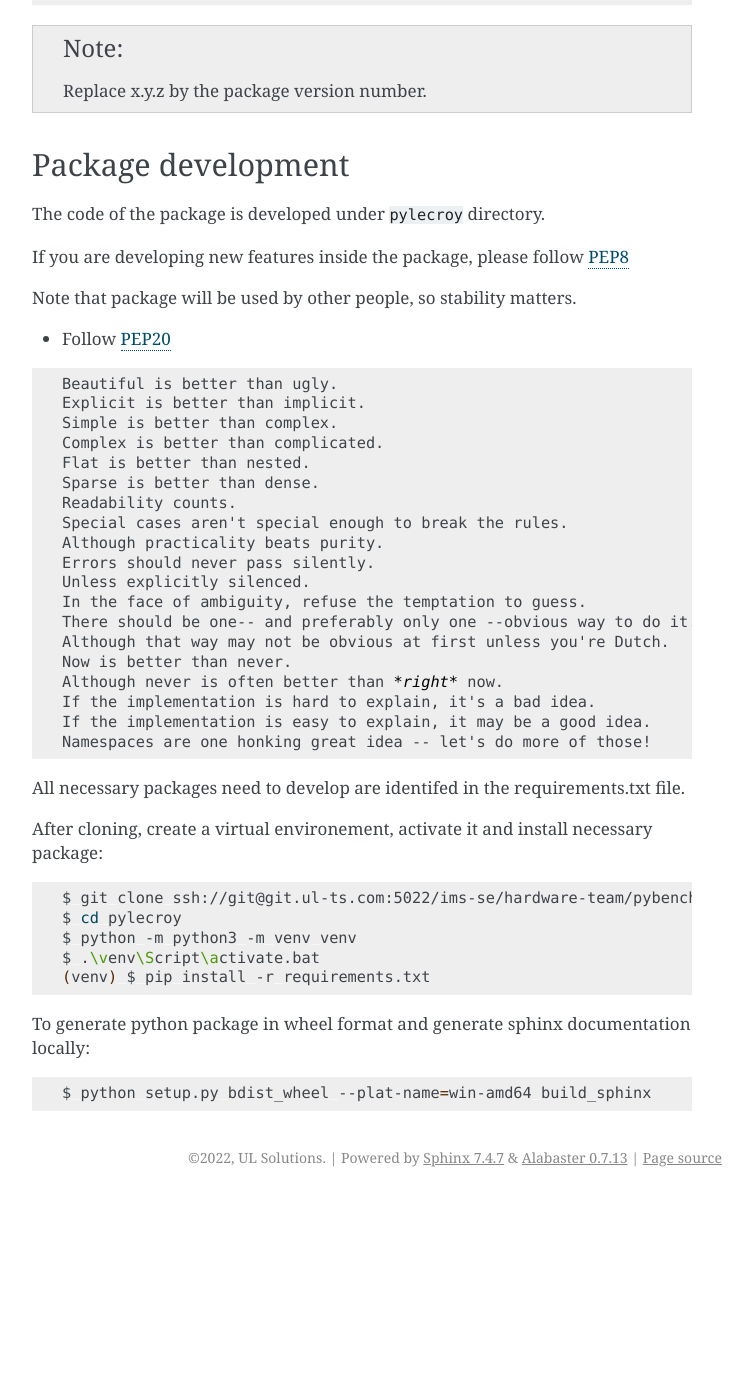
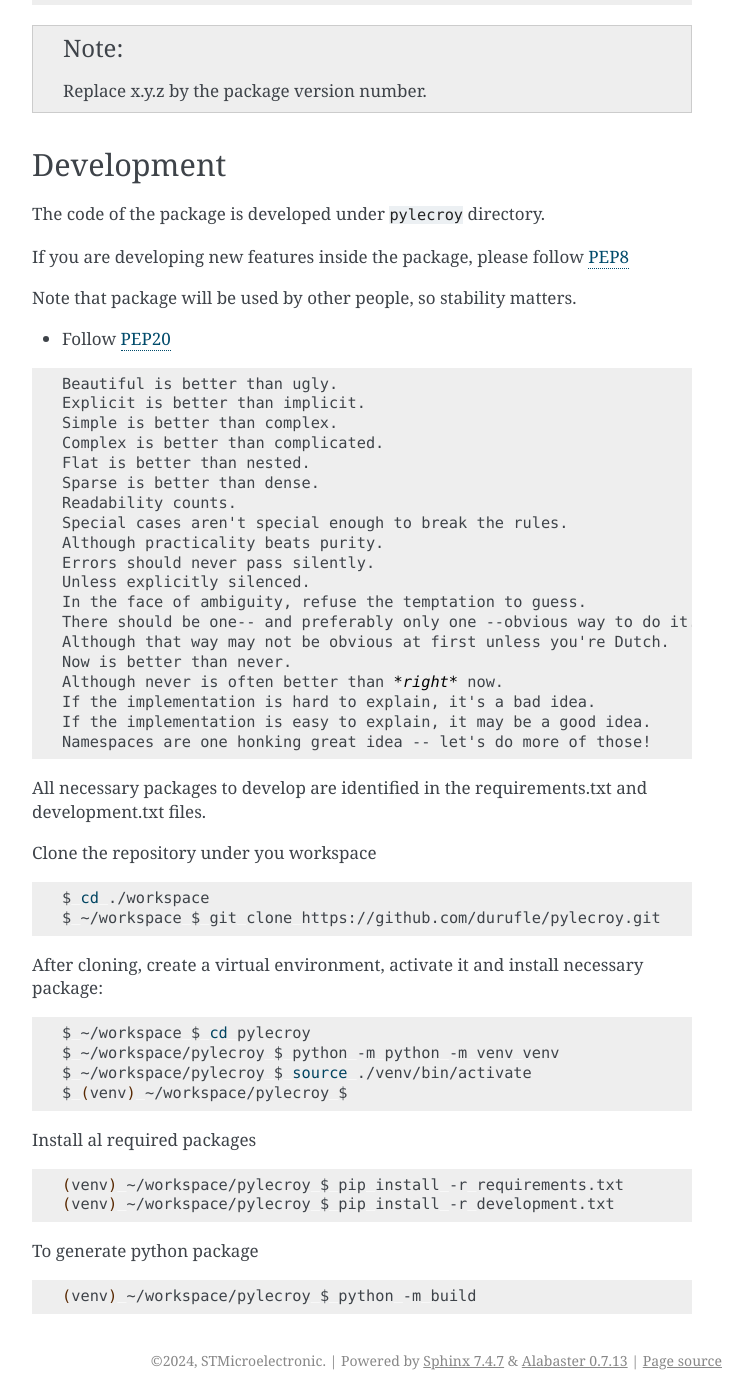
Before and after one commit to durufle/pylecroy, a Sphinx documentation site: the page built from docs/source/overview.rst, in a window 1280 px wide and 1400 px high, scrolled down 707 px. Shown: the whole window, without its empty margins (388-1141 px from the left). Built offline with Sphinx 7.4.7, drawn with Linux system fonts in a browser that asks for light colours; before the commit the page ends 1904 px from its top, so only the background shows below that; some of the changed text lies outside the part shown.

Commit message:
Update doc

```diff
--- a/docs/source/api.rst
+++ b/docs/source/api.rst
@@ -3,4 +3,3 @@ API Documentation
 
 .. automodule:: pylecroy
     :members:
-    :private-members:
--- a/docs/source/conf.py
+++ b/docs/source/conf.py
@@ -18,8 +18,8 @@ sys.path.insert(0, os.path.abspath('../../pylecroy'))
 
 # -- Project information -----------------------------------------------------
 
-project = 'PyLecroy'
-copyright = '2022, UL Solutions'
+project = 'pylecroy'
+copyright = '2024, STMicroelectronic'
 author = 'Laurent Bonnet'
 
 # The full version, including alpha/beta/rc tags
@@ -63,7 +63,7 @@ html_theme_options = {
 autodoc_mock_imports = ["win32com"]
 
 # UL Logo
-html_logo = './_images/Ul_Solutions.png'
+html_logo = './_images/ragnarok.png'
 
 # Add any paths that contain custom static files (such as style sheets) here,
 # relative to this directory. They are copied after the builtin static files,
@@ -73,7 +73,7 @@ html_logo = './_images/Ul_Solutions.png'
 today_fmt = "Generated on %b %d, %Y"
 
 latex_engine = 'xelatex'
-latex_logo = './_images/UL_Solutions.png'
+latex_logo = './_images/ragnarok.png'
 
 latex_elements = {
     'fontenc': '\\usepackage{fontspec}',
--- a/docs/source/overview.rst
+++ b/docs/source/overview.rst
@@ -35,8 +35,8 @@ You can install it from the wheel distribution package:
 
 
 
-Package development
-===================
+Development
+===========
 
 The code of the package is developed under :file:`pylecroy` directory.
 
@@ -68,20 +68,33 @@ Note that package will be used by other people, so stability matters.
     If the implementation is easy to explain, it may be a good idea.
     Namespaces are one honking great idea -- let's do more of those!
 
-All necessary packages need to develop are identifed in the requirements.txt file.
+All necessary packages to develop are identified in the requirements.txt and development.txt files.
 
-After cloning, create a virtual environement, activate it and install necessary package:
+Clone the repository under you workspace
 
 .. code-block:: bash
 
-    $ git clone ssh://git@git.ul-ts.com:5022/ims-se/hardware-team/pybench/pylecroy.git
-    $ cd pylecroy
-    $ python -m python3 -m venv venv
-    $ .\venv\Script\activate.bat
-    (venv) $ pip install -r requirements.txt
+    $ cd ./workspace
+    $ ~/workspace $ git clone https://github.com/durufle/pylecroy.git
 
-To generate python package in wheel format and generate sphinx documentation locally:
+After cloning, create a virtual environment, activate it and install necessary package:
 
 .. code-block:: bash
 
-    $ python setup.py bdist_wheel --plat-name=win-amd64 build_sphinx
+    $ ~/workspace $ cd pylecroy
+    $ ~/workspace/pylecroy $ python -m python -m venv venv
+    $ ~/workspace/pylecroy $ source ./venv/bin/activate
+    $ (venv) ~/workspace/pylecroy $
+
+Install al required packages
+
+.. code-block:: bash
+
+    (venv) ~/workspace/pylecroy $ pip install -r requirements.txt
+    (venv) ~/workspace/pylecroy $ pip install -r development.txt
+
+To generate python package
+
+.. code-block:: bash
+
+    (venv) ~/workspace/pylecroy $ python -m build
```
Also changed, not shown: other parts of docs/source/overview.rst (+3 -3 lines), README.md (+2 -4 lines), docs/source/sample.rst (+25 -85 lines), docs/source/utils.rst (+4 -4 lines), development.txt (line endings or trailing spaces), docs/source/_images/UL_Solutions.png (deleted), docs/source/_images/ragnarok.png (added), docs/source/_images/st_logo.png (added), 3 other files.
